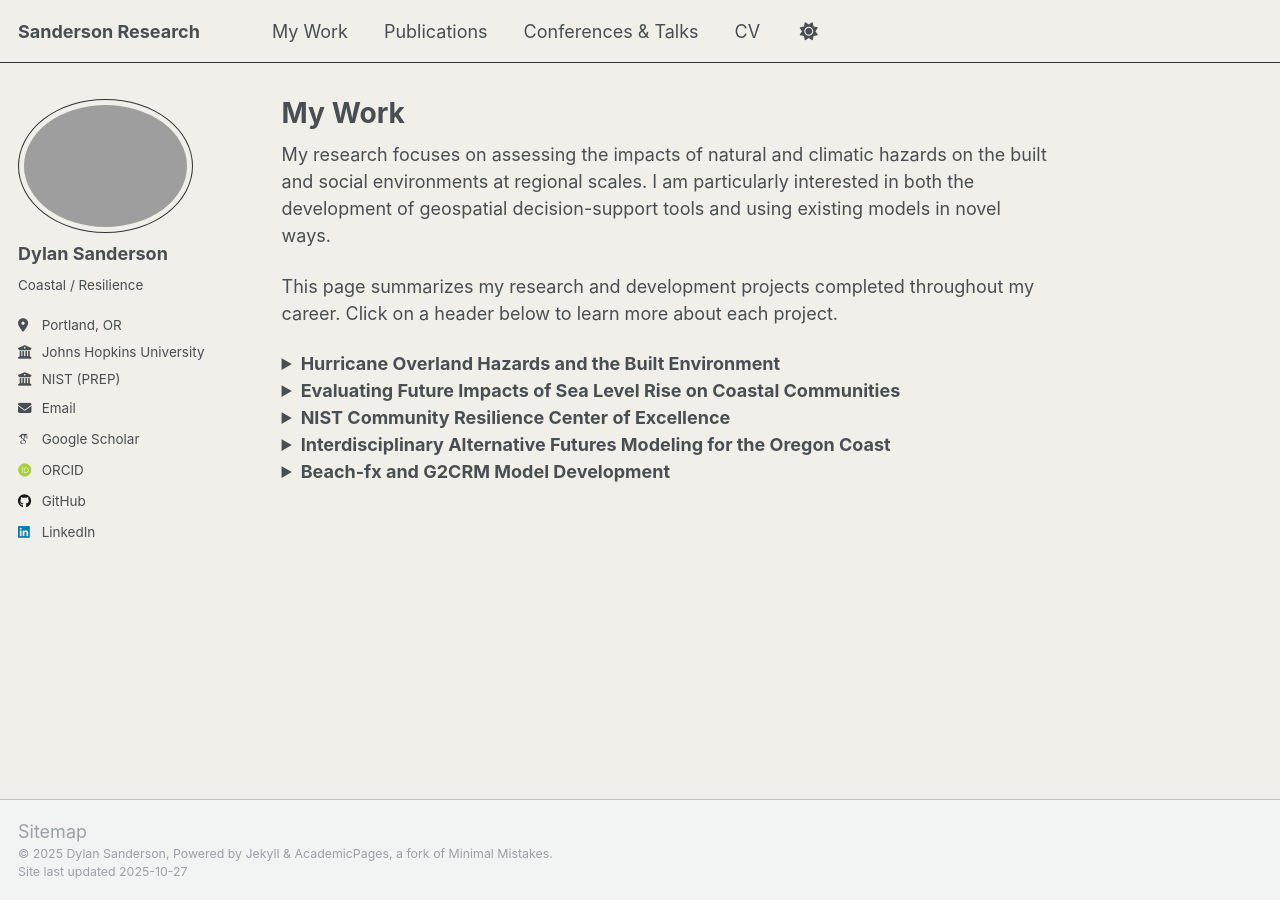
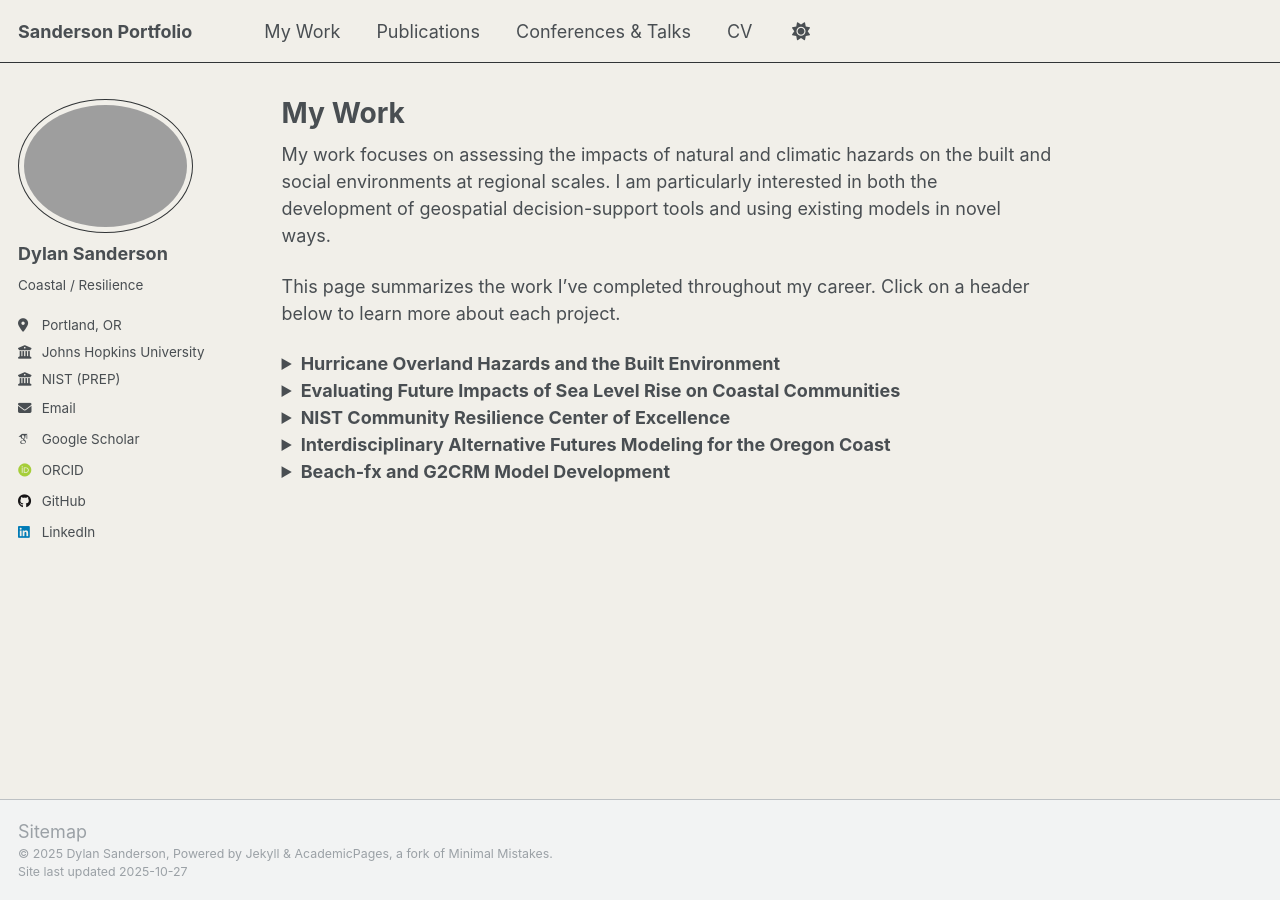
Before and after one commit to 22dylan/22dylan.github.io, a Jekyll site: the page built from _pages/reasearch.md, in a window 1280 px wide. Built offline with Jekyll 4.4.1, drawn with Linux system fonts in a browser that asks for light colours; some web fonts are replaced; a script that is not in the unit is left out.

Commit message:
change research to work

```diff
--- a/_config.yml
+++ b/_config.yml
@@ -9,7 +9,7 @@
 # Basic Site Settings
 locale                   : "en-US"
 site_theme               : "default" # previously "default"
-title                    : "Sanderson Research"
+title                    : "Sanderson Portfolio"
 title_separator          : "-"
 name                     : &name "Dylan Sanderson"
 description              : &description "personal description"
--- a/_pages/reasearch.md
+++ b/_pages/reasearch.md
@@ -4,9 +4,9 @@
 permalink: /work/
 ---
 
-My research focuses on assessing the impacts of natural and climatic hazards on the built and social environments at regional scales. I am particularly interested in both the development of geospatial decision-support tools and using existing models in novel ways.
+My work focuses on assessing the impacts of natural and climatic hazards on the built and social environments at regional scales. I am particularly interested in both the development of geospatial decision-support tools and using existing models in novel ways.
 
-This page summarizes my research and development projects completed throughout my career. Click on a header below to learn more about each project.
+This page summarizes the work I've completed throughout my career. Click on a header below to learn more about each project.
 
 
 <!-- ============================ -->
@@ -17,10 +17,10 @@
 This is on-going work looking at modeling hurricane overland surge, waves, and currents through the built environment. Coastal models of hurricane storm surge typically neglect the built environment, or represent it through changes in Manning's n despite the importance of buildings in influencing overland waves and currents. For risk and catastrophe modlels, this can lead to inaccurate estimates of hurricane damage, translating to inaccurate estimates of economic losses. Preliminary results show that including buildings in numerical models of overland hazards significantly influence wave heights at individual structures. As expected, buildings near to the shoreline act to shelter subsequent rows of buildings. Interestingly, however, including buildings in the simulations also results in some buildings observing larger wave heights compared to scenarios in which no buildings are included in the model domain.  <br><br>
 
 <i> Figures from this work: </i> <br>
-<img src="../images/research/ian-f1332.png"><br>
+<img src="../images/work/ian-f1332.png"><br>
 <figcaption>Snapshot from an XBeach simulation with buildings (green polygons) included in the model domain. </figcaption><br>
 
-<i>Research products originating from this work</i>: <br>
+<i>Products originating from this work</i>: <br>
 Currently in progress.<br><br>
 
 <i> Funding</i>: <br>
@@ -39,13 +39,13 @@
 I completed this work during my time as a National Research Council Postdoctoral Fellow at NIST (2023-2025). The objective of this work was to develop decision-support tools to help communities become more resilient to chronic hazards that are associated with a changing climate. In particular, I focused on flooding due to sea level rise (SLR) and high tides, and considered the resulting impacts on buildings, electric power, and transportation networks. On top of this, I developed an agent-based model to simulate how households may respond to the future impacts of SLR. Reinforcement learning was used to characterize agent behavior. This allows agents to learn for themselves how to respond to changes in their envirnment. <br><br>
 
 <i> Figures from this work: </i> <br>
-<img src="../images/research/fig6-exposure.png"><br>
+<img src="../images/work/fig6-exposure.png"><br>
 <figcaption>Building exposure in 2100 quantified as number of days per year exposed. Three different sea level rise scenarios (low, intermediate, and high) are shown.</figcaption><br>
 
-<img src="../images/research/fig1-flowchart.png"><br>
+<img src="../images/work/fig1-flowchart.png"><br>
 <figcaption>Framework for developing an agent-based model of household adaptation to the future impacts of SLR. Reinforcement learning is used to characterize agent behavior.</figcaption><br>
 
-<i>Research products originating from this work</i>: <br>
+<i>Products originating from this work</i>: <br>
 Two journal papers (<a href="https://doi.org/10.1016/j.ijdrr.2025.105649">1</a>, <a href="https://doi.org/10.1016/j.ijdrr.2025.105742">2</a>), one Jupyter notebook (<a href="https://doi.org/10.5281/zenodo.11402964">1</a>), and one geospatial agent-based model (<a href="https://doi.org/10.5281/zenodo.15120768">1</a>). <br><br>
 
 <i> Funding</i>: <br>
@@ -62,11 +62,11 @@
 I completed this work during my time as an MS and PhD student at Oregon State University (2018-2023). This project in particular was focused on contributing to the development of IN-CORE. My contributions focused on the multi-hazard (earthquake/tsunami) Seaside, Oregon testbed, where I: (1) assessed damages, economic losses, and network connectivity under various earthquake/tsunami return periods, (2) developed an agent-based model that considers how population growth, urban change, and urban planning measures impact community resilience, and (3) compared two building inventories for use in risk and resilience modeling. <br><br>
 
 <i> Figure from this work: </i> <br>
-<img src="../images/research/seaside.png"><br>
+<img src="../images/work/seaside.png"><br>
 <figcaption>Figure of the Seaside, OR testbed, where my work for this project was focused.</figcaption><br>
 
 
-<i>Research products originating from this work</i>: <br>
+<i>Products originating from this work</i>: <br>
 Seven journal papers: four as first author (<a href="https://doi.org/10.1007/s11069-021-04900-9">1</a>, <a href="https://doi.org/10.1080/23789689.2021.1966164">2</a>, <a href="https://doi.org/10.1029/2022EF003059">3</a>, <a href="https://doi.org/10.1016/j.ijdrr.2023.103755">4</a>), three as a co-author (<a href="https://doi.org/10.1061/JITSE4.ISENG-2229">5</a>, <a href="https://doi.org/10.1007/s11069-023-05937-8">6</a>, <a href="https://doi.org/10.1016/j.ijdrr.2023.104125">7</a>), one dataset (<a href="https://doi.org/10.17603/ds2-sp99-xv89">1</a>), one agent-based model (<a href="https://doi.org/10.5281/zenodo.6870341">1</a>), four Jupyter notebooks and books (<a href="https://22dylan.github.io/UrbanChange-HazardConsequence/intro.html">1</a>, <a href="https://doi.org/10.5281/zenodo.6998352">2</a>, <a href="https://github.com/22dylan/pyincore_notebooks/tree/master/20200728_SBN">3</a>, <a href="https://github.com/22dylan/pyincore_notebooks/tree/master/20191219_Seaside_Dist">4</a>). <br><br>
 
 <i> Funding</i>: <br>
@@ -86,13 +86,13 @@
 My work assessing the impacts to the transportation network lead to a journal paper on considering the resilience of road and bridge transportation networks at both local- and regional-scales. The local scale refers to considering transportation damage, recovery, and increases in travel times within a community's boundaries (e.g., getting from home to work), whereas the regional scale refers to damage, recovery, and increases in travel times between communities (e.g., getting from community A to community B). The publication of this work lead to a press release from Oregon State University and participation in radio interviews by myself and co-authors.<br><br>
 
 <i> Figures from this work: </i> <br>
-<img src="../images/research/regional.png"><br>
+<img src="../images/work/regional.png"><br>
 <figcaption>Figure of the regional highway transportation network showing location of 18 coastal communities that were considered.</figcaption><br>
 
-<img src="../images/research/local.png"><br>
+<img src="../images/work/local.png"><br>
 <figcaption>Example of loss of functionality and recovery for one of the coastal communities (Newport, OR).</figcaption><br>
 
-<i>Research products originating from this work</i>: <br>
+<i>Products originating from this work</i>: <br>
 Two journal papers: one first author (<a href="https://doi.org/10.1061/(ASCE)IS.1943-555X.0000694">1</a>), one as a co-author (<a href="https://doi.org/10.1080/23789689.2025.2525697">2</a>). <br><br>
 
 <i> Funding</i>: <br>
```
Also changed, not shown: images/work/local.png (renamed from images/research/local.png), images/work/regional.png (renamed from images/research/regional.png), 7 other files.
